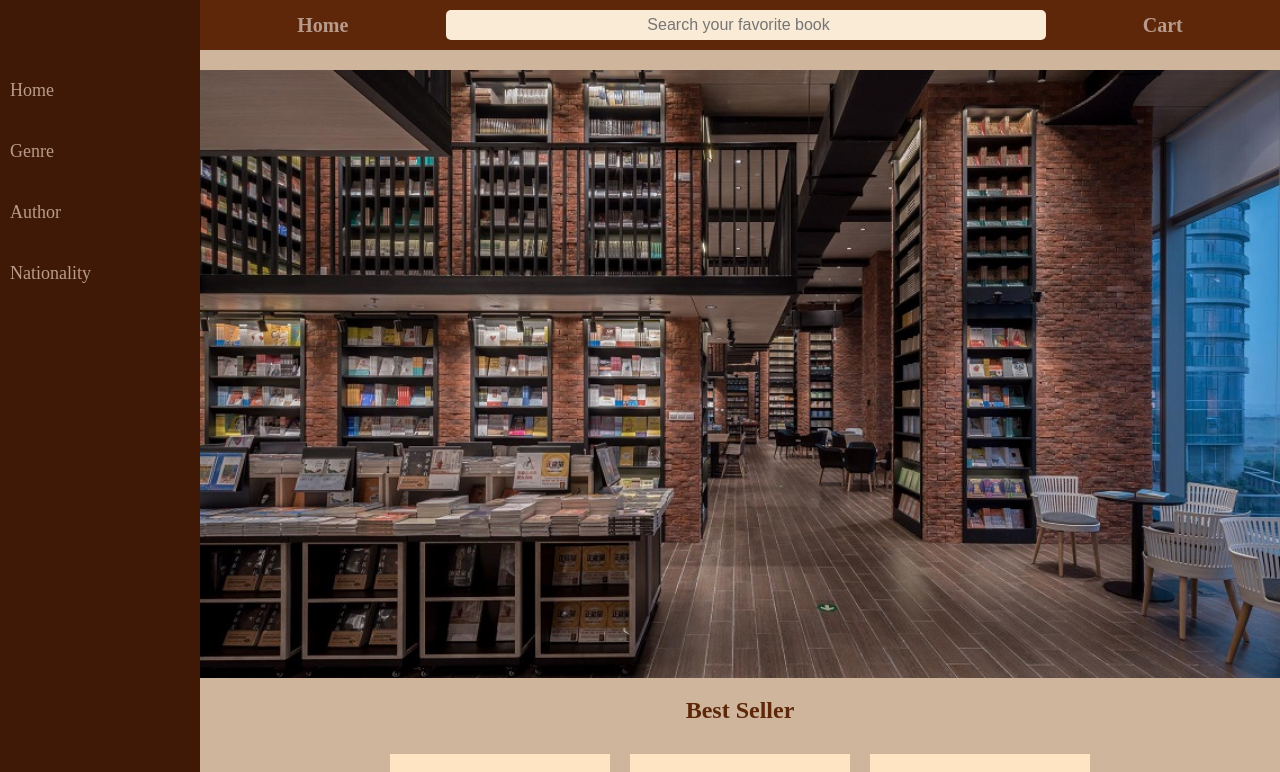
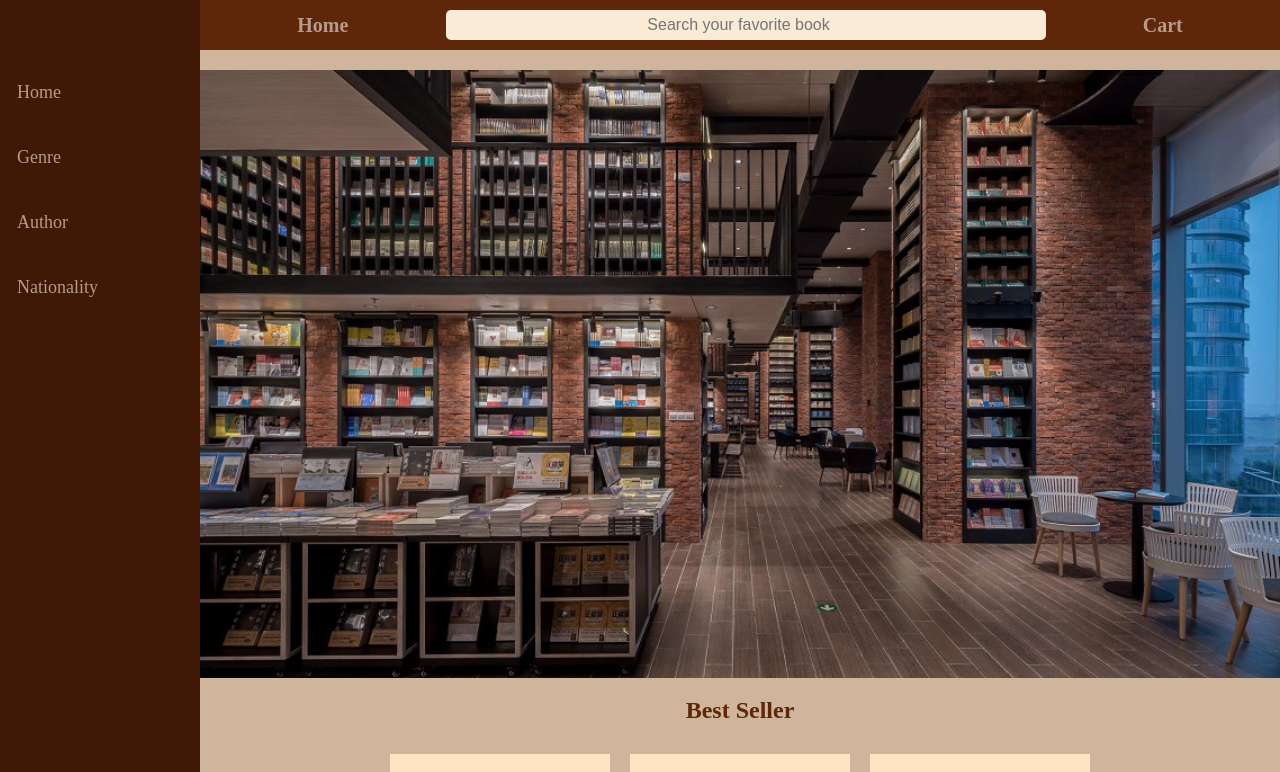
Before and after one commit to Mostafa-Farhadi/bookstore-website-nextjs, a Next.js app: page / in a window 1280 px wide. Shown: the top 772 px of the page. Built offline with nearby package versions, Linux system fonts and the light colour scheme.

Commit message:
Change hovering effect of links

```diff
--- a/styles/components/sidenav.scss
+++ b/styles/components/sidenav.scss
@@ -18,10 +18,12 @@
         color: #b89b8c;
         font-size: large;
         text-decoration: none;
-        margin-top: 20px;
-        padding: 10px;
+        margin: 20px 0 0 5px;
+        padding: 12px;
+        border-radius: 30px 0 0 30px;
         &:hover {
-            background-color: #41291f;
+            background-color: #cfb59c;
+            color: $fnt-brown;
         }
     }
 }
```
